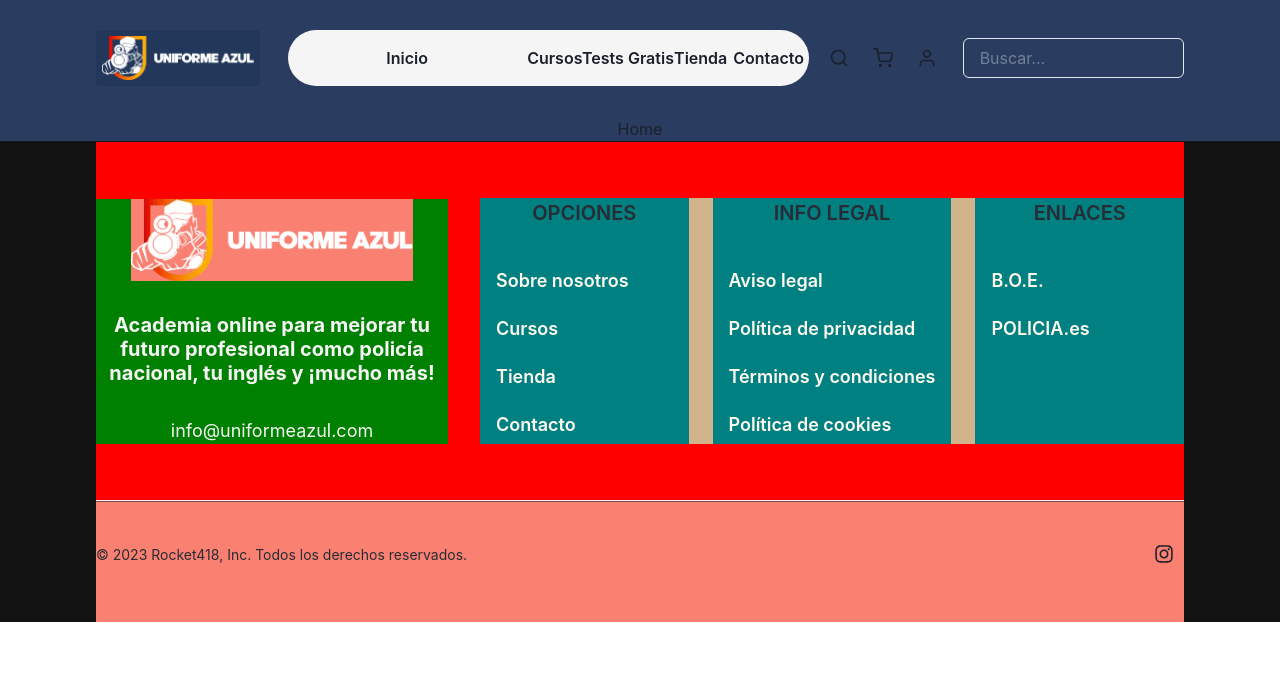
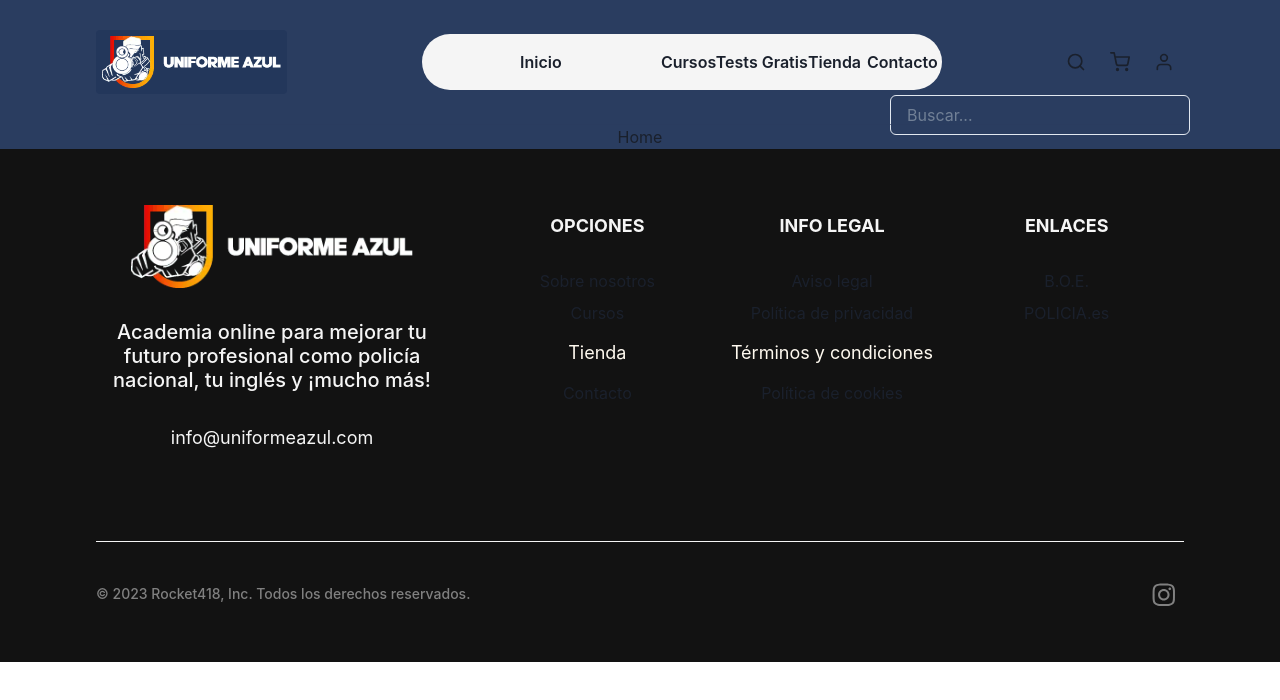
Before and after one commit to LuisferGuevara/ua-pruebas, a React (Create React App) app: page / in a window 1280 px wide. Both pictures are taken after a click on the button "Search". Shown: the top 700 px of the page. Built offline with nearby package versions, Linux system fonts and the light colour scheme.

Commit message:
lo hecho hasta ahora

```diff
--- a/src/ui/common/Footer/Footer.jsx
+++ b/src/ui/common/Footer/Footer.jsx
@@ -9,16 +9,17 @@ import {
   SimpleGrid,
   Stack,
   Text,
+  Route,
   Heading,
 } from "@chakra-ui/react";
 import * as React from "react";
 import { FaInstagram } from "react-icons/fa";
 import { links } from "./_data";
 import logo from "../../../assets/mario.png";
-import { Link } from "react-router-dom";
+import { Link, NavLink } from "react-router-dom";
+
 export const Footer = () => (
   <Box as="section" w="100%" m="0 auto" bgColor="#121212">
-    <Divider borderColor="bg-accent-subtle" />
     <Flex
       as="footer"
       role="contentinfo"
@@ -26,12 +27,11 @@ export const Footer = () => (
       maxW="1440px"
       w="85%"
       m="0 auto"
-      bg="salmon"
+      // bg="salmon"
     >
       <Stack
         justify="space-around"
         align={{ base: "center" }}
-        bg="red"
         direction={{
           base: "column",
           lg: "row",
@@ -42,21 +42,21 @@ export const Footer = () => (
         }}
         spacing="8"
         borderBottom="1px solid whitesmoke"
+        // bg="red"
       >
         <Stack
-          bg="green"
-          spacing={{
+           align="center"
+           spacing={{
             base: "6",
             md: "8",
           }}
-          align="center"
           width={{
             base: "100%",
             lg: "50%",
           }}
+          fontSize="large"
+          h={{ base: "auto", md: "280px" }}
           color="whitesmoke"
-          fontSize="large"
-          h={{ base: "auto" }}
         >
           <Flex
             width={{
@@ -64,83 +64,126 @@ export const Footer = () => (
               lg: "80%",
             }}
           >
-            <Img src={logo} w="100%" opacity="100%" bg="salmon" objectFit="contain" />
+            <Img src={logo} w="100%" objectFit="contain" opacity="100%"/>
           </Flex>
 
-          <Heading fontSize={"xl"} fontWeight="bold">
+          <Heading fontSize={"xl"} fontWeight="medium">
             Academia online para mejorar tu futuro profesional como policía nacional, tu inglés y
             ¡mucho más!
           </Heading>
-          {/* NECESITAMOS APLICAR EL MAILTO: */}
-          <Link href={`mailto:info@uniformeazul.com`}>info@uniformeazul.com</Link>
+          <Link href="/contact">info@uniformeazul.com</Link>
         </Stack>
         <SimpleGrid
-          bg="tan"
           columns={{
             base: 2,
             md: 3,
           }}
-          gap="6"
+          gap="0"
           display="flex"
-justifyContent={"center"}
+          justifyContent={"center"}
           width={{
             base: "full",
-            lg: "",
           }}
+          h="280px"
         >
           {links.map((group, idx) => (
             <Stack
-              bg="teal"
+              // bg="teal"
 
               key={idx}
               spacing="8"
               w="100%"
+              mt="10px"
+            // fontSize=""
             >
-              <Text fontSize="xl" color="whitesmoke" fontWeight="semibold">
+              <Heading fontSize={
+                {base:"lg",
+                md:"large"}
+              } fontWeight="bold" color="whitesmoke">
                 {group.title}
-              </Text>
-              <Stack spacing="2" shouldWrapChildren display={"flex"} align="start">
-                {group.links.map((link, idx) => {
-                  const target = idx >= group.links.length - 2 ? "_blank" : "_self";
-                  return (
-                    <Button
-                      fontSize="large"
+              </Heading>
+              <Stack display={"flex"}
+              align={"center"} spacing="2" shouldWrapChildren >
+                {group.links.map((link, idx) =>
+//                   const lastGroup = links[2].links[0].label;
+//                   const lastGroup1 = links[2].links[1].label;
+
+//                   console.log("ou ultimo",lastGroup, lastGroup1)
+// idx === lastGroup || idx === lastGroup1 ? (
+              idx === links.length - 1 ?
+
+
+<Button
+                      fontSize={{
+                        base:"small",
+                        md:"large",
+
+                      }}
                       color="#FFFAF0"
                       key={idx}
+                      as="Rou"
+                      variant="link-on-accent"
+                      href={link.href}
+                      target="_blank"
+                      fontWeight="normal"
+                      bg="transparent"
+                      borderRadius="0px"
+                      _hover={{
+                        borderBottom: "1px solid whitesmoke",
+                      }}
+                    >
+                      {link.label}
+                    </Button> :
+
+                     <Link
+                      fontSize={{
+                        base:"small",
+                        md:"large",
+
+                      }}
+                      color="#FFFAF0"
+                      key={link.label}
                       as="a"
                       variant="link-on-accent"
                       href={link.href}
-                      target={target}
+                      // target="_self"
+                      fontWeight="normal"
+                      bg="transparent"
+                      borderRadius="0px"
+                      _hover={{
+                        borderBottom: "1px solid whitesmoke",
+                      }}
                     >
                       {link.label}
-                    </Button>
-                  );
-                })}
+                    </Link>)})
+
               </Stack>
             </Stack>
           ))}
         </SimpleGrid>
       </Stack>
-      <Divider borderColor="bg-accent-subtle" />
       <Stack
         pt="8"
         pb="12"
         justify="space-between"
         direction={{
-          base: "column-reverse",
+          base: "row",
           md: "row",
         }}
         align="center"
+
+        textColor="gray"
       >
-        <Text fontSize="sm" color="white">
+        <Heading fontSize="sm" textColor={"gray"} fontWeight="medium" textAlign="start">
           &copy; {new Date().getFullYear()} Rocket418, Inc. Todos los derechos reservados.
-        </Text>
+        </Heading>
         <ButtonGroup variant="ghost-on-accent">
           <IconButton
             as="a"
-            href="#"
+            href="https://www.instagram.com/uniformeazul/"
+            target={"_blank"}
             aria-label="Instagram"
-            icon={<FaInstagram fontSize="1.25rem" />}
+            icon={<FaInstagram fontSize="1.6rem" />}
           />
         </ButtonGroup>
       </Stack>
--- a/src/ui/common/Footer/_data.jsx
+++ b/src/ui/common/Footer/_data.jsx
@@ -47,12 +47,12 @@ export const links = [
         {
           label: 'B.O.E.',
           href: 'https://www.boe.es/',
-          target: "_blank"
+
         },
         {
           label: 'POLICIA.es',
           href: 'https://www.policia.es/_es/index.php',
-          target: "_blank"
+
         },
       ],
     },
--- a/src/ui/common/Navbar/Navbar.jsx
+++ b/src/ui/common/Navbar/Navbar.jsx
@@ -35,7 +35,7 @@ export const Navbar = () => {
   }
 
   return (
-    <Box as="section" w="85%" m="0 auto" color="#23375B" maxWidth="1440px">
+    <Box as="section" w="85%" m="0 auto" maxWidth="1440px" color="#23375B">
       <Box as="nav">
         <Flex justify="space-between" py="30px">
           <Flex>
@@ -52,12 +52,10 @@ export const Navbar = () => {
                   _focus={{ outline: "none" }}
                   bg="transparent"
                   borderRadius="50px"
-                  // _hover={{bg: "none"}}
                   _hover={{
+                    borderRadius: "50px",
                     bg: "#23375B",
                     color: "white",
-                    borderRadius: "50px",
-                    // transform: "scale(1.05)"
                   }}
                 >
                   Inicio
@@ -161,55 +159,62 @@ export const Navbar = () => {
 
                 <IconButton
                   as={NavLink}
-                  _hover={{
-                    bg: "whitesmoke",
-                    color: "#23375B",
-                  }}
+
                   // to="/myaccount"  --> Cuando podamos privatizar la ruta con el token
                   to="/login"
                   icon={<FiUser fontSize="1.25rem" />}
                   aria-label="MyAccount"
                   borderRadius="50px"
+                  _hover={{
+                    bg: "whitesmoke",
+                    color: "#23375B",
+                  }}
                 />
               </ButtonGroup>
               <Input
                 value={searchTerm}
                 onChange={(e) => setSearchTerm(e.target.value)}
-                    placeholder="Buscar..."
-                    display={showInput ? "block" : "none"}
                 onKeyPress={(e) => {
                   if (e.key === "Enter") {
                     handleSearch();
                   }
                 }}
+                placeholder="Buscar..."
+                display={showInput ? "block" : "none"}
+                position="absolute"
+                top="95px"
+                right={"90px"}
+                width="300px"
               />
               {/* <Avatar boxSize="10" name="Christoph Winston" src="/* token.user.photo *" /> */}
             </HStack>
           ) : (
             <Box display="flex" position="relative" zIndex="99">
-              <Collapse
-              in={isOpen}
-                style={{ position: "absolute", top: "90px", right: "0" }}
-                >
+              <Collapse in={isOpen} style={{ position: "absolute", top: "90px", right: "0" }}>
                 <Box
                   // in={isOpen ? "block" : "none"}
                   display="flex"
-                  color="#23375B"
                   alignItems="center"
                   flexDirection="column"
-                  bg="whitesmoke"
-                  borderRadius="10px"
                   pt="5%"
                   // w="220px"
                   // minW="365px"
                   width="85vw"
                   // h="450px"
                   h="58vh"
+                  bg="whitesmoke"
+                  borderRadius="10px"
                   border="1px solid #23375B"
+                  color="#23375B"
                 >
                   <Flex>
                     <Input
                       value={searchTerm}
+                       onKeyPress={(e) => {
+                        if (e.key === "Enter") {
+                          handleSearch();
+                        }
+                      }}
                       textAlign="center"
                       m="10px"
                       w="200%"
@@ -218,11 +223,7 @@ export const Navbar = () => {
                       placeholder="Buscar"
                       color="black"
                       // display={showInput ? "block" : "none"}
-                      onKeyPress={(e) => {
-                        if (e.key === "Enter") {
-                          handleSearch();
-                        }
-                      }}
+
                     />
                     {/* <IconButton
                     onClick={() => setShowInput(!showInput)}
@@ -259,11 +260,11 @@ export const Navbar = () => {
                     m="10px 0"
                     transition="All 0.0s linear"
                     _hover={{
-                      bg: "#23375B",
-                      color: "white",
                       p: "6px",
                       w: "90%",
                       borderRadius: "4px",
+                      bg: "#23375B",
+                      color: "white",
                       // transform: "scale(1.05)"
                     }}
                   >
@@ -278,11 +279,11 @@ export const Navbar = () => {
                     m="10px 0"
                     transition="All 0.0s linear"
                     _hover={{
-                      bg: "#23375B",
-                      color: "white",
                       p: "6px",
                       w: "90%",
                       borderRadius: "4px",
+                      bg: "#23375B",
+                      color: "white",
                       // transform: "scale(1.05)"
                     }}
                   >
@@ -292,16 +293,16 @@ export const Navbar = () => {
                     onClick={() => setIsOpen(false)}
                     as={NavLink}
                     to="/shop"
-                    bg="transparent"
                     borderRadius="50px"
                     m="10px 0"
                     transition="All 0.0s linear"
+                    bg="transparent"
                     _hover={{
-                      bg: "#23375B",
-                      color: "white",
                       p: "6px",
                       w: "90%",
                       borderRadius: "4px",
+                      bg: "#23375B",
+                      color: "white",
                       // transform: "scale(1.05)"
                     }}
                   >
@@ -311,16 +312,16 @@ export const Navbar = () => {
                     onClick={() => setIsOpen(false)}
                     as={NavLink}
                     to="/contact"
-                    bg="transparent"
-                    borderRadius="50px"
                     m="10px 0"
                     transition="All 0.0s linear"
+                    borderRadius="50px"
+                    bg="transparent"
                     _hover={{
-                      bg: "#23375B",
-                      color: "white",
                       p: "6px",
                       w: "90%",
                       borderRadius: "4px",
+                      bg: "#23375B",
+                      color: "white",
                       // transform: "scale(1.05)"
                     }}
                   >
@@ -330,16 +331,16 @@ export const Navbar = () => {
                     onClick={() => setIsOpen(false)}
                     as={NavLink}
                     to="/cart"
-                    bg="transparent"
-                    borderRadius="50px"
                     m="10px 0"
                     transition="All 0.0s linear"
+                    borderRadius="50px"
+                    bg="transparent"
                     _hover={{
-                      bg: "#23375B",
-                      color: "white",
                       p: "6px",
                       w: "90%",
                       borderRadius: "4px",
+                      bg: "#23375B",
+                      color: "white",
                       // transform: "scale(1.05)"
                     }}
                   >
@@ -349,9 +350,9 @@ export const Navbar = () => {
                     onClick={() => setIsOpen(false)}
                     as={NavLink}
                     to="/login"
+                    m="10px 0"
                     bg="transparent"
                     borderRadius="50px"
-                    m="10px 0"
                     transition="All 0.0s linear"
                     _hover={{
                       bg: "#23375B",
```
Also changed, not shown: src/ui/pages/Login/Login.jsx (+16 -21 lines). Lines whose indentation alone changed are shown as unchanged.
